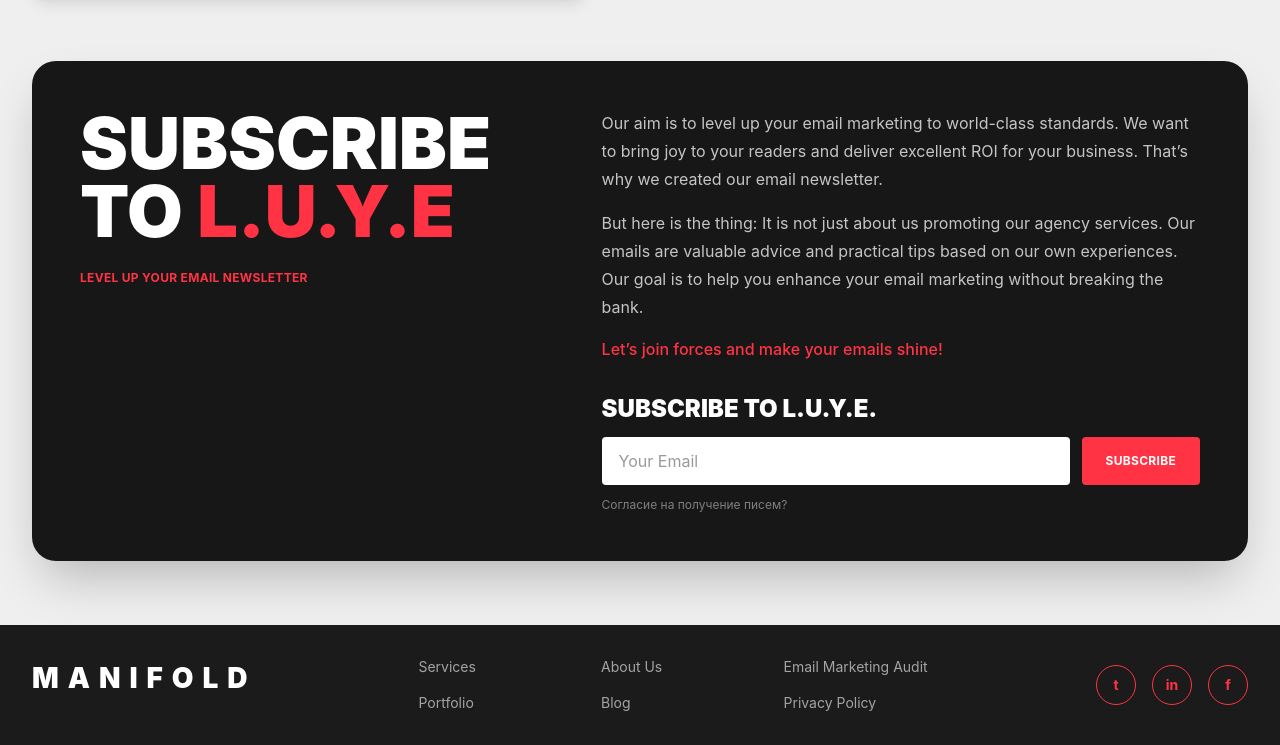
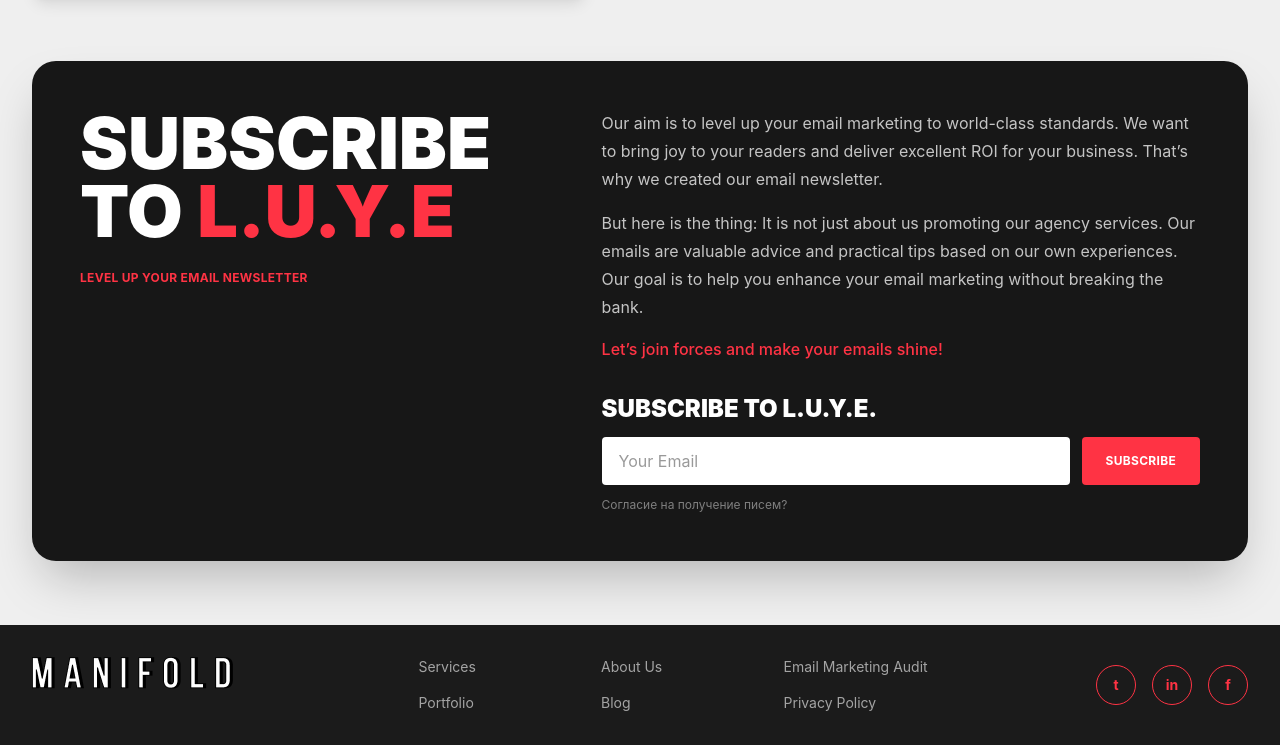
Before and after one commit to MB-git-creator/home-work, a website: page index.html in a window 1280 px wide. Shown: the part 3044-3789 px from the top of the page. Drawn offline with nearby package versions, Linux system fonts and the light colour scheme; files that its build step writes are made by us from their sources.

Commit message:
commit 2

```diff
--- a/index.html
+++ b/index.html
@@ -289,7 +289,7 @@
 
     <footer class="bg-[#1b1b1b] text-white">
       <div class="container-box mx-auto grid gap-8 px-6 py-8 lg:grid-cols-[0.8fr_1.2fr_0.6fr] lg:px-8">
-        <div class="text-[28px] font-black tracking-[0.32em]">MANIFOLD</div>
+        <div class="text-[28px] font-black tracking-[0.32em]"><img src="./manifold_logotype.png" alt=""></div>
 
         <div class="grid grid-cols-2 gap-4 text-sm text-white/60 sm:grid-cols-3">
           <a href="#services" class="transition hover:text-[#ff3344]">Services</a>
```
